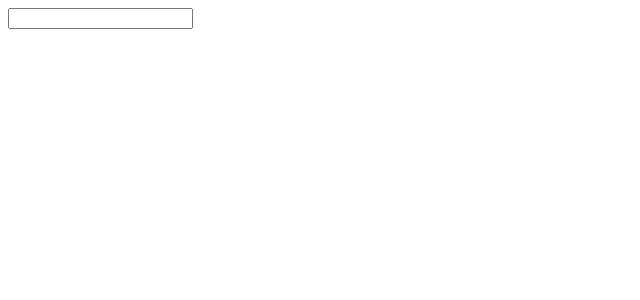
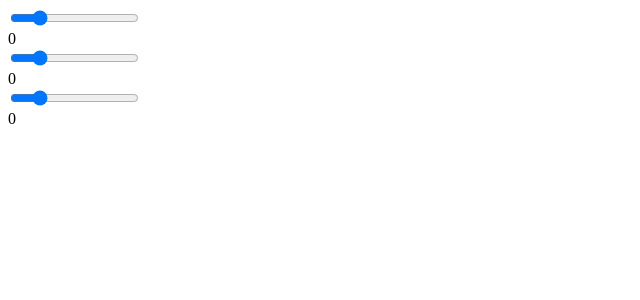
Before and after one commit to pedrofelipefroes/test-react-fundamentals, a React app: page / in a window 1280 px wide. Shown: the top 300 px of the page, without its empty margins (0-640 px from the left). Built offline with nearby package versions, Linux system fonts and the light colour scheme.

Commit message:
using refs to access components DONE

```diff
--- a/App.js
+++ b/App.js
@@ -68,36 +68,89 @@
 
 /*** 06 OWNER OWNEE RELATIONSHIP ***/
 
+//class App extends React.Component {
+//  constructor() {
+//    super();
+//
+//    this.state = { txt: '' }
+//    this.update = this.update.bind(this)
+//  }
+//
+//  update(e) {
+//    this.setState({
+//      txt: e.target.value
+//    })
+//  }
+//
+//  render() {
+//    return (
+//      <div>
+//        <Widget txt={ this.state.txt } update={ this.update }/>
+//      </div>
+//    );
+//  }
+//}
+//
+//const Widget = (props) => {
+//  return (
+//    <div>
+//      <input type="text" onChange={ props.update }/>
+//      <h1>{ props.txt }</h1>
+//    </div>
+//  );
+//}
+//
+//export default App
+
+/*** 07 USING REFS TO ACCESS COMPONENTS ***/
+
+import ReactDOM from 'react-dom';
+
 class App extends React.Component {
   constructor() {
     super();
 
-    this.state = { txt: '' }
+    this.state = {
+      red: 0,
+      green: 0,
+      blue: 0
+    }
     this.update = this.update.bind(this)
   }
 
   update(e) {
     this.setState({
-      txt: e.target.value
+      red: ReactDOM.findDOMNode(this.refs.red.refs.slide).value,
+      green: ReactDOM.findDOMNode(this.refs.green.refs.slide).value,
+      blue: ReactDOM.findDOMNode(this.refs.blue.refs.slide).value
     })
   }
 
   render() {
     return (
       <div>
-        <Widget txt={ this.state.txt } update={ this.update }/>
+        <Slider ref="red" update={ this.update }/>
+        { this.state.red }
+        <br/>
+        <Slider ref="green" update={ this.update }/>
+        { this.state.green }
+        <br/>
+        <Slider ref="blue" update={ this.update }/>
+        { this.state.blue }
+        <br/>
       </div>
     );
   }
 }
 
-const Widget = (props) => {
-  return (
-    <div>
-      <input type="text" onChange={ props.update }/>
-      <h1>{ props.txt }</h1>
-    </div>
-  );
+class Slider extends React.Component {
+  render() {
+    return (
+      <div>
+      <input ref="slide" type="range" min="0" max="255" onChange={ this.props.update }/>
+      </div>
+    );
+  }
 }
 
 export default App
```
